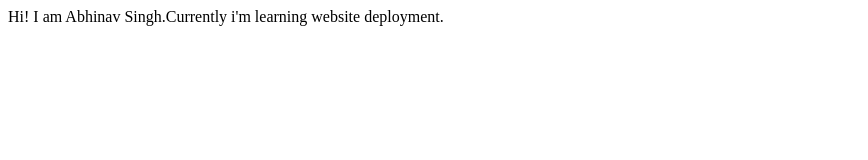
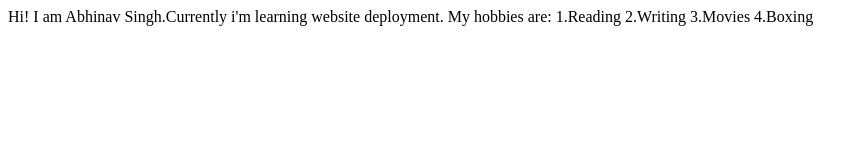
Before and after one commit to sabhinav4523/abhinavsingh-portfolio, a plain HTML site: page index.html in a window 1280 px wide. Shown: the whole page, without its empty margins (0-868 px from the left). Drawn offline with Linux system fonts and the light colour scheme.

Commit message:
update hobbies

```diff
--- a/index.html
+++ b/index.html
@@ -8,5 +8,10 @@
 </head>
 <body>
     Hi! I am Abhinav Singh.Currently i'm learning website deployment.
+ My hobbies are:
+1.Reading
+2.Writing
+3.Movies
+4.Boxing
 </body>
 </html>
```
